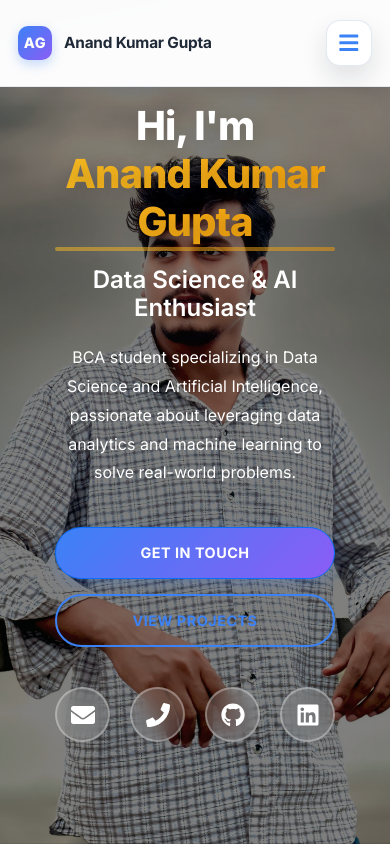
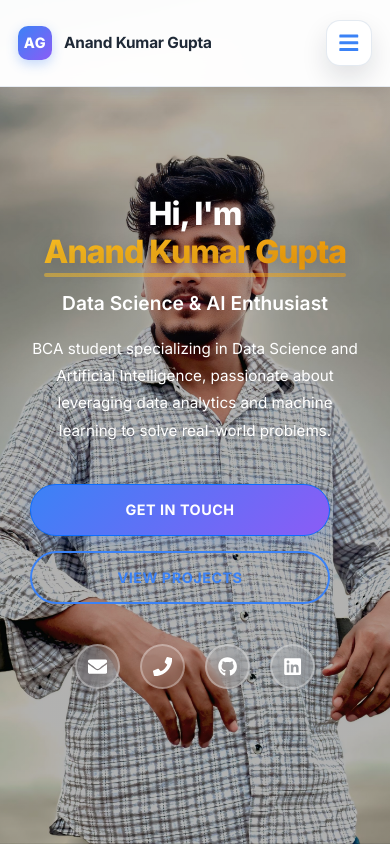
Before and after one commit to anandindar/My-Portfolio, a React (Vite) app in the folder frontend/: page / in a window 390 px wide. Built offline with nearby package versions, Linux system fonts and the light colour scheme; no server answers.

Commit message:
Fix background position to show upper face area properly

```diff
--- a/frontend/src/components/Hero.css
+++ b/frontend/src/components/Hero.css
@@ -3,10 +3,10 @@
   display: flex;
   align-items: center;
   justify-content: center;
-  background-image: linear-gradient(rgba(0, 0, 0, 0.5), rgba(0, 0, 0, 0.5)),
+  background-image: linear-gradient(rgba(0, 0, 0, 0.3), rgba(0, 0, 0, 0.3)),
                     url('../assets/Image/homebg.jpg');
   background-size: cover;
-  background-position: center;
+  background-position: center top;
   background-repeat: no-repeat;
   background-attachment: scroll;
   color: white;
@@ -225,8 +225,15 @@
 }
 
 @media (max-width: 768px) {
+  .hero {
+    padding: 100px 20px 60px;
+    background-attachment: scroll;
+    background-position: center top;
+    min-height: 100vh;
+  }
+
   .hero-content {
-    padding: 0 20px;
+    padding: 20px 15px;
   }
 
   .hero-inner {
@@ -262,5 +269,35 @@
   .hero-buttons {
     flex-direction: column;
     gap: 15px;
+    width: 100%;
+  }
+
+  .btn {
+    width: 100%;
+    max-width: 300px;
   }
 }
+
+@media (max-width: 480px) {
+  .hero {
+    padding: 80px 15px 40px;
+  }
+
+  .hero-title {
+    font-size: 2rem;
+  }
+
+  .hero-subtitle {
+    font-size: 1.2rem;
+  }
+
+  .hero-description {
+    font-size: 0.95rem;
+  }
+
+  .social-links a {
+    width: 45px;
+    height: 45px;
+    font-size: 1.2rem;
+  }
+}
```
